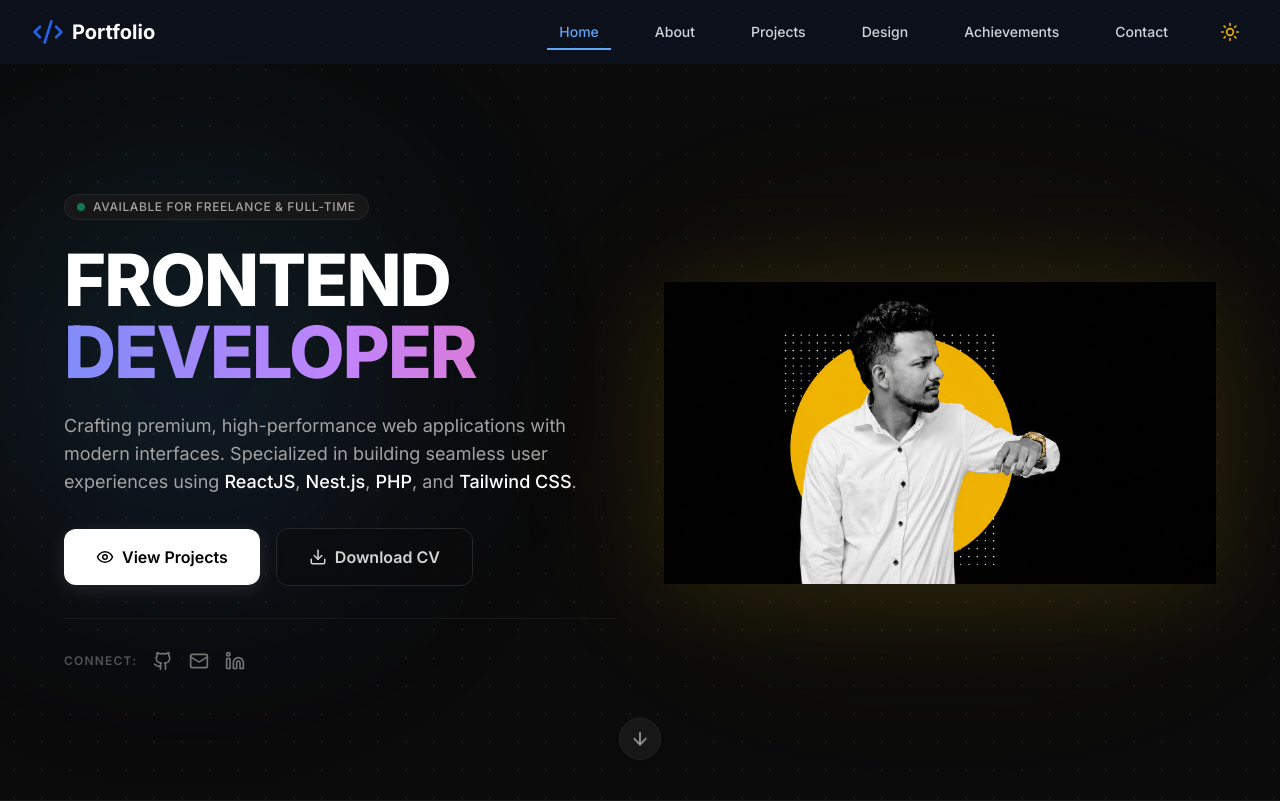
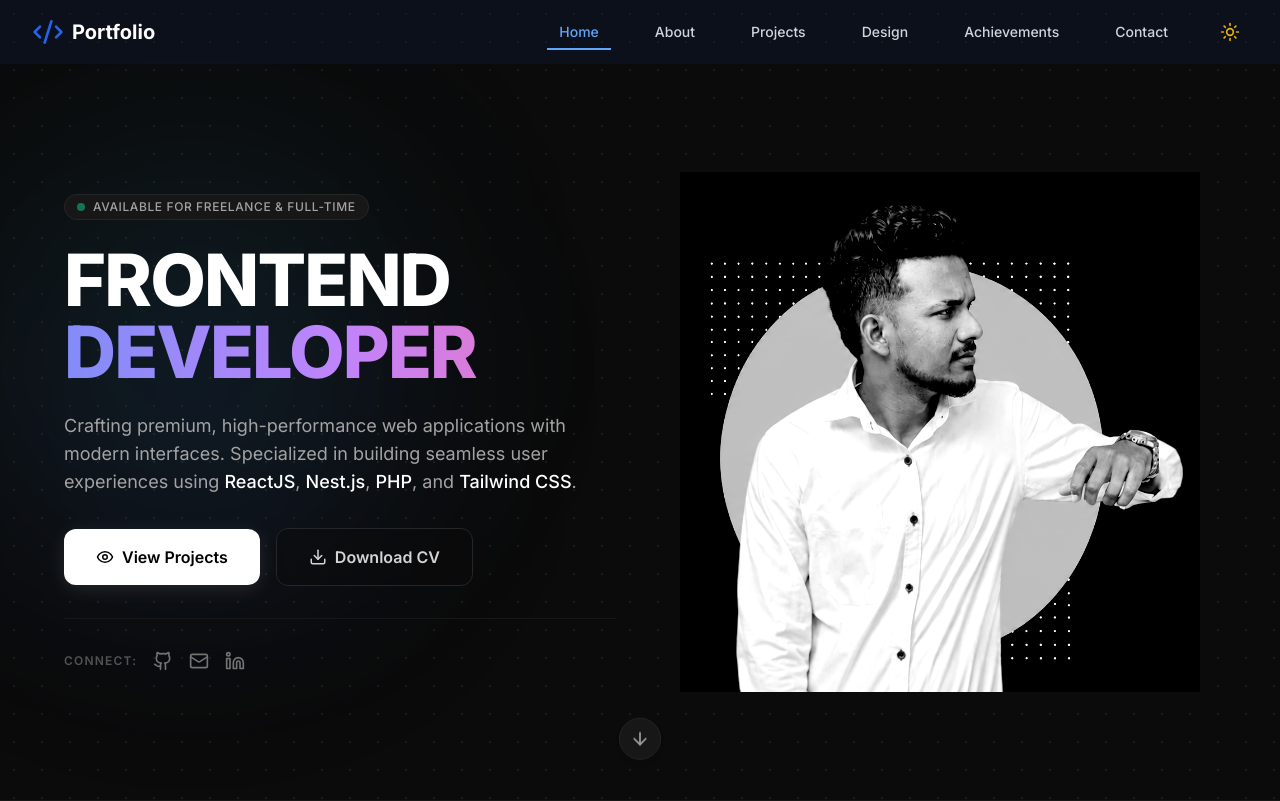
Before and after one commit to Dumindu-Dulanjaya/New-react-Portfolio, a React (Vite) app: page / in a window 1280 px wide. Shown: the top 801 px of the page. Built offline with nearby package versions, Linux system fonts and the light colour scheme.

Commit message:
Implement yellow circle and B&W portrait cutout overlap in Hero section

```diff
--- a/src/pages/Home.tsx
+++ b/src/pages/Home.tsx
@@ -196,42 +196,28 @@ const Home = () => {
                 </motion.div>
               </div>
 
-              {/* Right Side: Huge Borderless Minimalist Image */}
+              {/* Right Side: Large Borderless Minimalist Image */}
               <div className="lg:col-span-6 flex justify-center lg:justify-end order-1 lg:order-2 overflow-visible">
-                <div className="w-full max-w-[500px] lg:max-w-[560px] xl:max-w-[620px] relative">
+                <div className="relative flex justify-center items-center w-full max-w-[500px] lg:max-w-[560px] xl:max-w-[620px]">
+
+                  {/* Yellow Circle */}
                   <motion.div
-                    animate={{ y: [-8, 8] }}
-                    transition={{
-                      repeat: Infinity,
-                      repeatType: "reverse",
-                      duration: 5,
-                      ease: "easeInOut"
-                    }}
-                    className="w-full"
-                  >
-                    <motion.div
-                      style={{
-                        transformOrigin: 'center center',
-                        rotateX,
-                        rotateY,
-                        rotateZ,
-                        x: translateX,
-                        y: translateY,
-                        transformStyle: 'preserve-3d'
-                      }}
-                      className="w-full relative cursor-grab active:cursor-grabbing select-none"
-                    >
-                      {/* Soft ambient background glow */}
-                      <div className="absolute inset-0 bg-yellow-500/10 rounded-full blur-[120px] pointer-events-none scale-90" />
+                    initial={{ scale: 0.6, opacity: 0 }}
+                    animate={{ scale: 1, opacity: 1 }}
+                    transition={{ duration: 0.8, ease: "easeOut" }}
+                    className="absolute z-0 rounded-full bg-[#EAB308] w-[280px] h-[280px] lg:w-[400px] lg:h-[400px]"
+                  />
 
-                      {/* The borderless image blending with #0B0B0B background */}
-                      <img
-                        src={portfolioimage}
-                        alt="Dumindu Dulanjaya"
-                        className="w-full h-auto object-contain relative z-10 filter drop-shadow-[0_10px_50px_rgba(234,179,8,0.12)]"
-                      />
-                    </motion.div>
-                  </motion.div>
+                  {/* Portrait Image */}
+                  <motion.img
+                    initial={{ opacity: 0, y: 30 }}
+                    animate={{ opacity: 1, y: 0 }}
+                    transition={{ duration: 0.8, delay: 0.3, ease: "easeOut" }}
+                    src={portfolioimage}
+                    alt="Dumindu Dulanjaya"
+                    className="relative z-10 h-[380px] lg:h-[520px] w-auto object-contain select-none filter grayscale contrast-125 translate-y-4"
+                  />
+
                 </div>
               </div>
 
```
Also changed, not shown: src/assets/portfolioimage.png.
